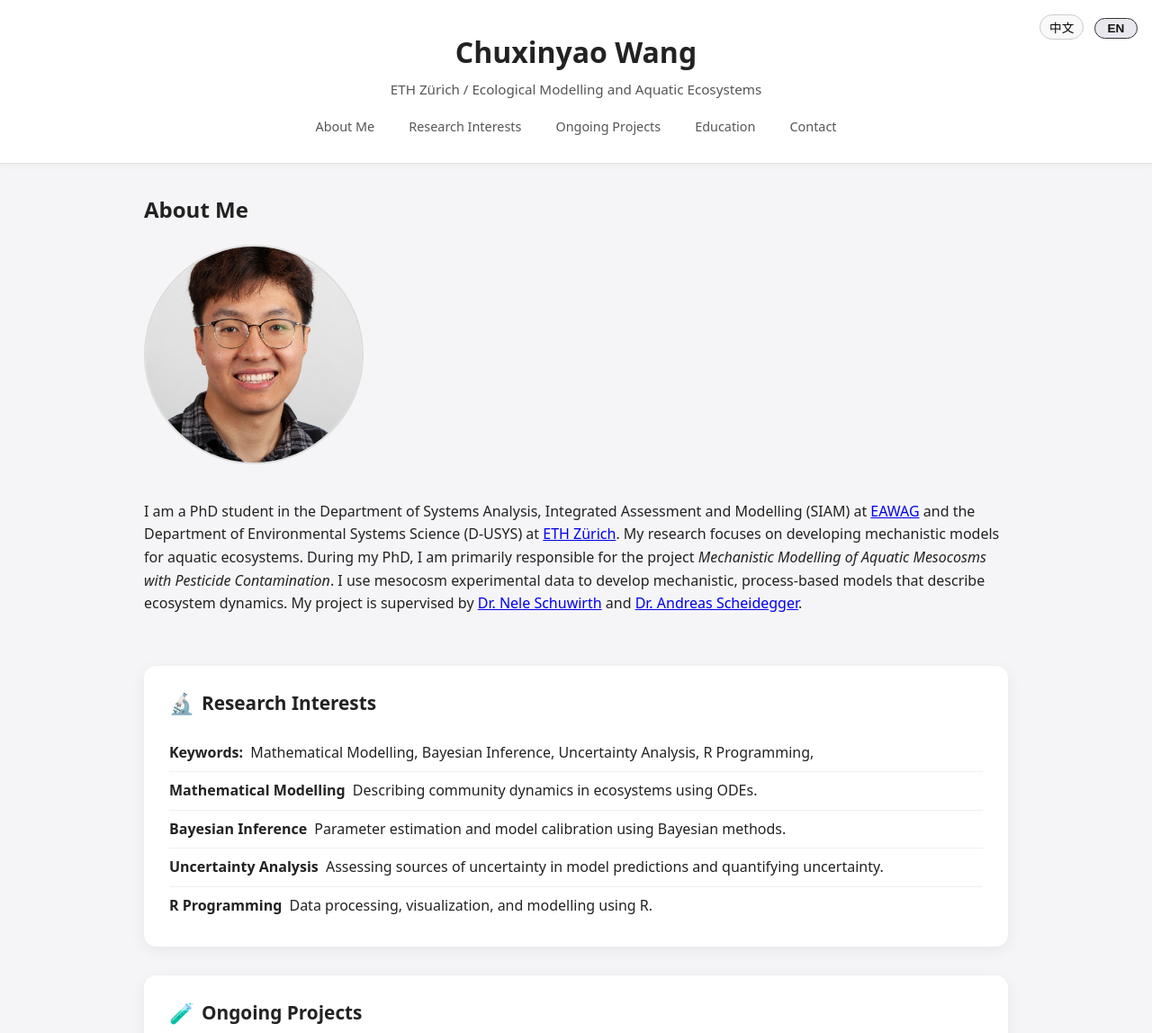
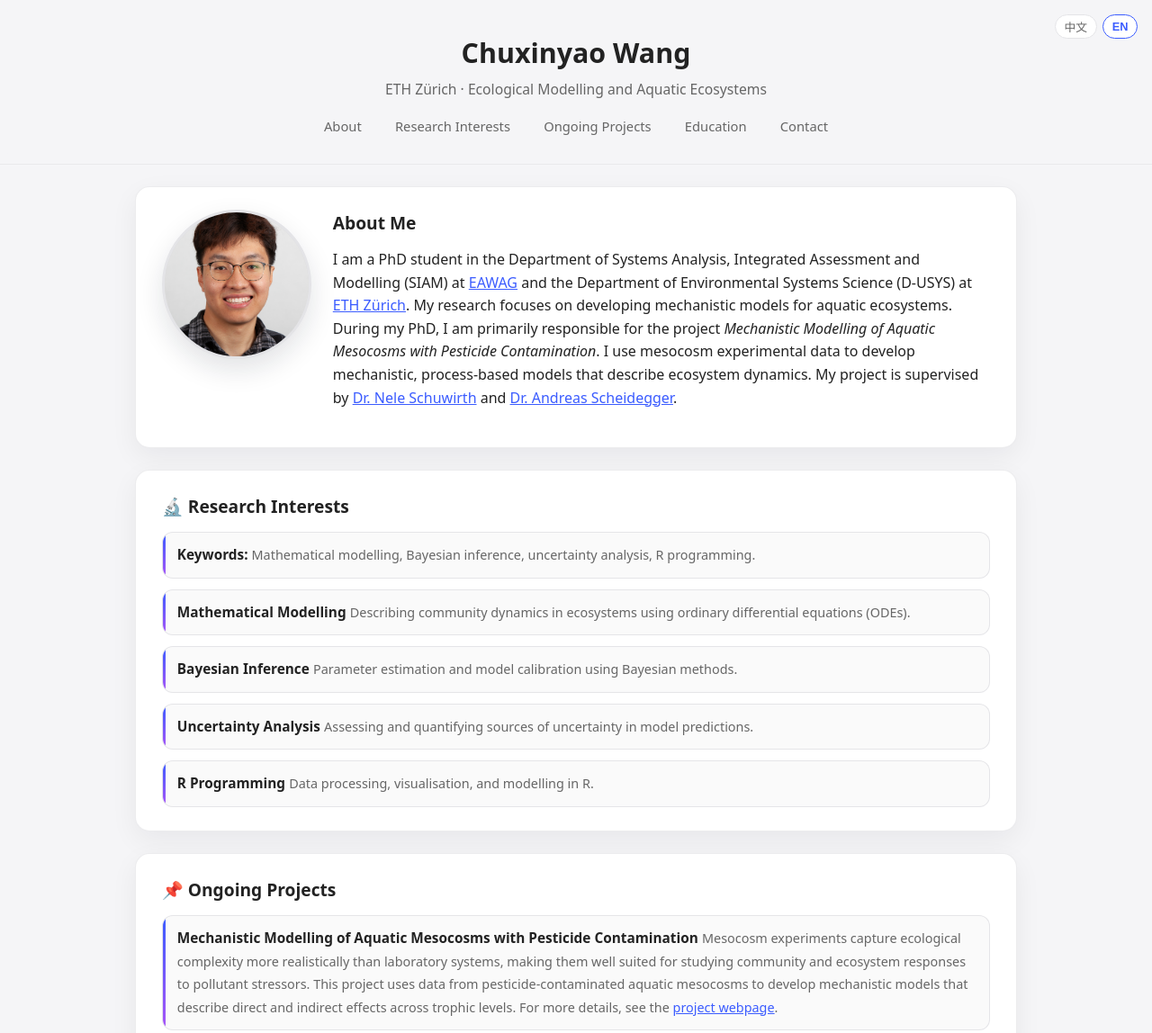
Before and after one commit to cw422/cw422.github.io, a plain HTML site: page index.html in a window 1280 px wide. Shown: the top 1148 px of the page at 90% size. Drawn offline with Linux system fonts and the light colour scheme.

Commit message:
Update webpage

```diff
--- a/index.html
+++ b/index.html
@@ -2,237 +2,292 @@
 <html lang="en">
 <head>
   <meta charset="UTF-8">
-  <title>我的个人主页 | My Personal Homepage</title>
+  <title>Chuxinyao Wang | Personal Homepage</title>
   <meta name="viewport" content="width=device-width, initial-scale=1">
+
   <style>
-    /* 基础排版与背景 */
+    :root {
+      --bg: #f5f5f7;
+      --card-bg: #ffffff;
+      --accent: #3b5cff;
+      --accent-soft: #e3e7ff;
+      --text-main: #222222;
+      --text-muted: #666666;
+      --border-soft: #e4e4e7;
+      --shadow-soft: 0 10px 30px rgba(15, 23, 42, 0.06);
+      --radius-lg: 16px;
+      --radius-md: 12px;
+    }
+
+    html {
+      scroll-behavior: smooth;
+    }
+
     body {
       font-family: system-ui, -apple-system, BlinkMacSystemFont, "Segoe UI", sans-serif;
       margin: 0;
       padding: 0;
       line-height: 1.6;
-      background: #f5f5f7;
-      color: #222;
+      background: var(--bg);
+      color: var(--text-main);
     }
 
-    /* 顶部区域 */
+    /* 顶部 Header */
     header {
       padding: 2rem 1rem 1.5rem;
       text-align: center;
-      border-bottom: 1px solid #e0e0e0;
-      position: relative;
-      background: #ffffff;
-      box-shadow: 0 2px 8px rgba(0, 0, 0, 0.04);
+      position: sticky;
+      top: 0;
+      z-index: 10;
+      background: rgba(245, 245, 247, 0.92);
+      backdrop-filter: blur(10px);
+      border-bottom: 1px solid rgba(228, 228, 231, 0.7);
     }
 
-    header h1 {
-      margin: 0 0 0.25rem;
-      font-size: 2rem;
+    .header-inner {
+      max-width: 980px;
+      margin: 0 auto;
     }
 
-    header p {
-      margin: 0 0 0.75rem;
-      font-size: 0.95rem;
-      color: #555;
+    h1 {
+      font-size: 1.9rem;
+      margin: 0.2rem 0;
     }
 
-    /* 顶部导航 */
+    .subtitle {
+      font-size: 0.98rem;
+      color: var(--text-muted);
+      margin: 0.1rem 0 0.4rem;
+    }
+
+    /* 导航 */
     nav {
       margin-top: 0.75rem;
       display: flex;
       justify-content: center;
       flex-wrap: wrap;
-      gap: 0.75rem;
+      gap: 0.5rem;
     }
 
     nav a {
+      margin: 0;
+      padding: 0.25rem 0.85rem;
       text-decoration: none;
-      font-size: 0.9rem;
-      padding: 0.25rem 0.75rem;
+      font-size: 0.92rem;
+      color: var(--text-muted);
       border-radius: 999px;
       border: 1px solid transparent;
-      color: #555;
-      transition: background 0.15s ease, color 0.15s ease, border-color 0.15s ease;
+      transition: background 0.2s ease, border-color 0.2s ease, color 0.2s ease, transform 0.1s ease;
     }
 
     nav a:hover {
-      background: #f0f0f5;
-      border-color: #d0d0e0;
-      color: #111;
+      background: var(--card-bg);
+      border-color: var(--accent-soft);
+      color: var(--accent);
+      transform: translateY(-1px);
     }
 
-    /* 页面主体与卡片布局 */
-    main {
-      max-width: 960px;
-      margin: 2rem auto 3rem;
-      padding: 0 1.5rem;
+    /* 语言切换按钮 */
+    .lang-switch {
+      position: absolute;
+      top: 1rem;
+      right: 1rem;
+      display: flex;
+      gap: 0.4rem;
     }
 
-    .section-wrapper {
-      margin-bottom: 2rem;
+    .lang-switch button {
+      padding: 0.2rem 0.6rem;
+      border-radius: 999px;
+      border: 1px solid var(--border-soft);
+      background: var(--card-bg);
+      cursor: pointer;
+      font-size: 0.8rem;
+      color: var(--text-muted);
+      transition: background 0.2s ease, border-color 0.2s ease, color 0.2s ease, transform 0.1s ease;
     }
 
-    .card {
-      background: #ffffff;
-      border-radius: 14px;
-      padding: 1.5rem 1.75rem;
-      box-shadow: 0 4px 18px rgba(0, 0, 0, 0.06);
+    .lang-switch button:hover {
+      background: var(--accent-soft);
+      border-color: var(--accent);
+      color: var(--accent);
+      transform: translateY(-1px);
     }
 
-    /* 每个 section 的标题 + 图标 */
-    .section-header {
+    .lang-switch button.active {
+      font-weight: 600;
+      border-color: var(--accent);
+      color: var(--accent);
+      background: #ffffff;
+    }
+
+    /* 整体布局 */
+    main {
+      max-width: 980px;
+      margin: 1.5rem auto 2.5rem;
+      padding: 0 1rem 0.5rem;
+    }
+
+    .section-card {
+      background: var(--card-bg);
+      border-radius: var(--radius-lg);
+      padding: 1.6rem 1.8rem;
+      box-shadow: var(--shadow-soft);
+      margin-bottom: 1.5rem;
+      border: 1px solid rgba(228, 228, 231, 0.7);
+    }
+
+    .section-card h2 {
+      margin-top: 0;
+      margin-bottom: 0.75rem;
+      font-size: 1.2rem;
       display: flex;
       align-items: center;
-      gap: 0.5rem;
-      margin-top: 0;
-      margin-bottom: 1rem;
+      gap: 0.4rem;
     }
 
-    .section-icon {
-      font-size: 1.4rem;
+    .section-subtitle {
+      font-size: 0.9rem;
+      color: var(--text-muted);
+      margin-top: -0.3rem;
+      margin-bottom: 0.8rem;
     }
 
-    .section-title {
-      font-size: 1.3rem;
-      margin: 0;
+    /* About 区域：头像 + 文本 */
+    .about-layout {
+      display: flex;
+      flex-wrap: wrap;
+      gap: 1.5rem;
+      align-items: flex-start;
     }
 
-    /* 列表与条目统一样式 */
+    .about-photo {
+      flex: 0 0 160px;
+      display: flex;
+      justify-content: center;
+    }
+
+    .about-photo img {
+      width: 160px;
+      height: 160px;
+      border-radius: 50%;
+      object-fit: cover;
+      border: 3px solid var(--border-soft);
+      box-shadow: 0 12px 30px rgba(15, 23, 42, 0.12);
+      background: #ddd;
+    }
+
+    .about-text {
+      flex: 1 1 260px;
+      min-width: 0;
+    }
+
+    .about-text p {
+      margin-top: 0.2rem;
+    }
+
+    /* 列表卡片样式（研究兴趣 / 教育 / 项目） */
     .item-list {
       list-style: none;
       padding: 0;
       margin: 0;
+      display: flex;
+      flex-direction: column;
+      gap: 0.75rem;
     }
 
-    .item-list li {
-      padding: 0.5rem 0;
-      border-bottom: 1px solid #f0f0f0;
+    .item-card {
+      padding: 0.75rem 1rem;
+      border-radius: var(--radius-md);
+      background: #fafafa;
+      border: 1px solid rgba(228, 228, 231, 0.9);
+      position: relative;
+      overflow: hidden;
     }
 
-    .item-list li:last-child {
-      border-bottom: none;
+    .item-card::before {
+      content: "";
+      position: absolute;
+      left: 0;
+      top: 0;
+      bottom: 0;
+      width: 3px;
+      background: linear-gradient(to bottom, var(--accent), #a855f7);
     }
 
-    .item-list strong {
-      display: inline-block;
-      font-weight: 600;
-      margin-right: 0.25rem;
+    .item-card strong {
+      font-size: 0.96rem;
     }
 
-    /* 教育经历采用稍微紧凑的风格 */
-    .edu-list li {
-      padding: 0.5rem 0;
+    .item-card span {
+      font-size: 0.9rem;
+      color: var(--text-muted);
     }
 
-    .edu-list strong {
-      display: block;
-      margin-bottom: 0.1rem;
+    .item-card .item-meta {
+      font-size: 0.85rem;
+      color: var(--text-muted);
+      margin-top: 0.15rem;
     }
 
     /* 联系方式 */
-    #contact a {
-      color: #3366cc;
-      text-decoration: none;
+    #contact p {
+      margin: 0.25rem 0;
+      font-size: 0.95rem;
     }
 
-    #contact a:hover {
+    a {
+      color: var(--accent);
+    }
+
+    a:hover {
       text-decoration: underline;
     }
 
-    /* 页脚 */
     footer {
       text-align: center;
-      padding: 1rem 0 1.5rem;
-      border-top: 1px solid #e0e0e0;
+      padding: 1.2rem 0 1.5rem;
       font-size: 0.85rem;
-      color: #777;
-      background: #ffffff;
+      color: var(--text-muted);
     }
 
-    /* 语言切换按钮区域 */
+    /* 响应式 */
+    @media (max-width: 720px) {
+      header {
+        padding-top: 2.5rem;
+      }
       .lang-switch {
-      position: absolute;
-      top: 1rem;
-      right: 1rem;
+        position: fixed;
+        top: 0.6rem;
+        right: 0.6rem;
+        z-index: 20;
+        background: rgba(245, 245, 247, 0.9);
+        padding: 0.2rem 0.4rem;
+        border-radius: 999px;
+        border: 1px solid rgba(228, 228, 231, 0.9);
       }
-
-    .lang-switch button {
-      margin-left: 0.5rem;
-      padding: 0.2rem 0.6rem;
-      border-radius: 999px;
-      border: 1px solid #ccc;
-      background: #f9f9f9;
-      cursor: pointer;
-      font-size: 0.85rem;
-      min-width: 48px;
-      transition: background 0.15s ease, border-color 0.15s ease, color 0.15s ease;
-    }
-
-    .lang-switch button.active {
-      font-weight: 600;
-      border-color: #333;
-      background: #e8e8ee;
-      color: #111;
-    }
-
-    /* 自适应小屏 */
-    @media (max-width: 600px) {
-      header {
-        padding-top: 1.5rem;
-      }
-      main {
-        padding: 0 1rem;
-      }
-      .card {
-        padding: 1.25rem 1.25rem;
-      }
-    }
-
-    .about-section {
-  margin-bottom: 2.5rem;
-}
-
-.about-container {
-  display: flex;
-  align-items: flex-start;
-  gap: 1.5rem;
-  flex-wrap: wrap;
-}
-
-.profile-photo {
-  width: 240px;
-  height: 240px;
-  border-radius: 70%;
-  object-fit: cover;
-  flex-shrink: 0;
-  border: 2px solid #ddd;
-}
-
-/* 小屏幕时让布局更舒服 */
-@media (max-width: 600px) {
-  .about-container {
+      .about-layout {
         flex-direction: column;
         align-items: center;
-    text-align: center;
+        text-align: left;
       }
-
-  .profile-photo {
-    width: 140px;
-    height: 140px;
+      .about-text {
+        width: 100%;
       }
     }
   </style>
 </head>
+
 <body>
   <header>
-    <!-- 语言切换按钮 -->
     <div class="lang-switch">
       <button id="btn-zh" onclick="setLanguage('zh')">中文</button>
       <button id="btn-en" onclick="setLanguage('en')">EN</button>
     </div>
 
+    <div class="header-inner">
       <h1 data-i18n="name"></h1>
-    <p data-i18n="subtitle"></p>
+      <p class="subtitle" data-i18n="subtitle"></p>
 
       <nav>
         <a href="#about" data-i18n="nav_about"></a>
@@ -241,98 +296,84 @@
         <a href="#education" data-i18n="nav_education"></a>
         <a href="#contact" data-i18n="nav_contact"></a>
       </nav>
+    </div>
   </header>
 
   <main>
     <!-- About -->
-    <section id="about" class="about-section">
+    <section id="about" class="section-card">
+      <div class="about-layout">
+        <div class="about-photo">
+          <!-- 头像文件的名字 -->
+          <img src="Chuxinyao Wang Hoch.jpg" alt="Portrait of Chuxinyao Wang">
+        </div>
+        <div class="about-text">
           <h2 data-i18n="about_title"></h2>
-  <div class="about-container">
-    <img src="Chuxinyao Wang Hoch.jpg" alt="Photo of Chuxinyao Wang" class="profile-photo">
           <p data-i18n="about_text"></p>
+        </div>
       </div>
     </section>
 
-
     <!-- Research interests -->
-    <section id="projects" class="section-wrapper">
-      <div class="card">
-        <div class="section-header">
-          <span class="section-icon">🔬</span>
-          <h2 class="section-title" data-i18n="projects_title"></h2>
-        </div>
+    <section id="projects" class="section-card">
+      <h2 data-i18n="projects_title"></h2>
       <ul class="item-list">
-          <li>
+        <li class="item-card">
           <strong data-i18n="project1_title"></strong>
           <span data-i18n="project1_desc"></span>
         </li>
-          <li>
+        <li class="item-card">
           <strong data-i18n="project2_title"></strong>
           <span data-i18n="project2_desc"></span>
         </li>
-          <li>
+        <li class="item-card">
           <strong data-i18n="project3_title"></strong>
           <span data-i18n="project3_desc"></span>
         </li>
-          <li>
+        <li class="item-card">
           <strong data-i18n="project4_title"></strong>
           <span data-i18n="project4_desc"></span>
         </li>
-          <li>
+        <li class="item-card">
           <strong data-i18n="project5_title"></strong>
           <span data-i18n="project5_desc"></span>
         </li>
       </ul>
-      </div>
     </section>
 
     <!-- Ongoing projects -->
-    <section id="ongoingprojects" class="section-wrapper">
-      <div class="card">
-        <div class="section-header">
-          <span class="section-icon">🧪</span>
-          <h2 class="section-title" data-i18n="oprojects_title"></h2>
-        </div>
+    <section id="ongoingprojects" class="section-card">
+      <h2 data-i18n="oprojects_title"></h2>
       <ul class="item-list">
-          <li>
+        <li class="item-card">
           <strong data-i18n="oproject1_title"></strong>
           <span data-i18n="oproject1_desc"></span>
         </li>
       </ul>
-      </div>
     </section>
 
     <!-- Education -->
-    <section id="education" class="section-wrapper">
-      <div class="card">
-        <div class="section-header">
-          <span class="section-icon">🎓</span>
-          <h2 class="section-title" data-i18n="edu_title"></h2>
-        </div>
-        <ul class="item-list edu-list">
-          <li>
+    <section id="education" class="section-card">
+      <h2 data-i18n="edu_title"></h2>
+      <ul class="item-list">
+        <li class="item-card">
           <strong data-i18n="edu_phd_title"></strong>
-            <span data-i18n="edu_phd_desc"></span>
+          <div class="item-meta" data-i18n="edu_phd_desc"></div>
         </li>
-          <li>
+        <li class="item-card">
           <strong data-i18n="edu_master_title"></strong>
-            <span data-i18n="edu_master_desc"></span>
+          <div class="item-meta" data-i18n="edu_master_desc"></div>
         </li>
-          <li>
+        <li class="item-card">
           <strong data-i18n="edu_bachelor_title"></strong>
-            <span data-i18n="edu_bachelor_desc"></span>
+          <div class="item-meta" data-i18n="edu_bachelor_desc"></div>
         </li>
       </ul>
-      </div>
     </section>
 
     <!-- Contact -->
-    <section id="contact" class="section-wrapper">
-      <div class="card">
-        <div class="section-header">
-          <span class="section-icon">✉️</span>
-          <h2 class="section-title" data-i18n="contact_title"></h2>
-        </div>
+    <section id="contact" class="section-card">
+      <h2 data-i18n="contact_title"></h2>
       <p>
         <span data-i18n="contact_email_label"></span>
         <a href="mailto:chuxinyao.wang@eawag.ch">chuxinyao.wang@eawag.ch</a>
@@ -341,7 +382,6 @@
         <span data-i18n="contact_other_label"></span>
         <a href="https://github.com/cw422/Rodeo_simplified_model" target="_blank">GitHub</a>
       </p>
-      </div>
     </section>
   </main>
 
@@ -350,12 +390,11 @@
   </footer>
 
   <script>
-    // 所有文本的中英文映射
     const translations = {
       zh: {
         name: "王矗鑫垚",
         subtitle: "苏黎世联邦理工学院 / 生态建模与水生态系统",
-        nav_about: "关于我",
+        nav_about: "简介",
         nav_projects: "研究兴趣",
         nav_ongoingprojects: "正在进行的项目",
         nav_education: "教育经历",
@@ -363,47 +402,48 @@
 
         about_title: "关于我",
         about_text: "我是<a href='https://www.eawag.ch' target='_blank'>EAWAG</a> 系统分析、综合评估与建模（SIAM）系和 \
-        <a href='https://ethz.ch' target='_blank'>ETH Zürich</a> 环境系统科学系（D-USYS）的博士生。我的研究重点是开发水生生态系统的机制模型。\
-        在我的博士学习期间，我主要负责项目：农药污染水生中宇宙的机制建模。我将利用中宇宙实验数据开发基于机制的过程模型。\
-        我的项目由 <a href='https://www.eawag.ch/en/about-us/portrait/organisation/staff/profile/nele-schuwirth/show/' target='_blank'>Nele Schuwirth 博士</a> 和 \
-        <a href='https://www.eawag.ch/en/about-us/portrait/organisation/staff/profile/andreas-scheidegger/show/' target='_blank'>Andreas Scheidegger 博士</a> 指导。",
+        <a href='https://ethz.ch' target='_blank'>ETH Zürich</a> 环境系统科学系（D-USYS）的博士生。我的研究重点是开发水生生态系统的机制模型。 \
+        在博士阶段，我主要负责“农药污染水生中宇宙的机制建模”项目，利用中宇宙实验数据构建基于机制的过程模型，以刻画生态系统的动态。 \
+        我的项目由<a href='https://www.eawag.ch/en/about-us/portrait/organisation/staff/profile/nele-schuwirth/show/' target='_blank'>Nele Schuwirth 博士</a> \
+        和<a href='https://www.eawag.ch/en/about-us/portrait/organisation/staff/profile/andreas-scheidegger/show/' target='_blank'>Andreas Scheidegger 博士</a>指导。",
 
-        projects_title: "研究兴趣",
+        projects_title: "🔬 研究兴趣",
         project1_title: "关键词：",
-        project1_desc: "数学模型，贝叶斯推断，不确定性分析，R语言编程，",
-        project2_title: "数学模型 ",
-        project2_desc: "用 ODEs 描述生态系统中群落的动态变化。",
-        project3_title: "贝叶斯推断 ",
-        project3_desc: "用贝叶斯方法进行参数估计和模型校准。",
-        project4_title: "不确定性分析 ",
-        project4_desc: "评估模型预测中的不确定性来源并量化不确定性。",
-        project5_title: "R 语言编程 ",
-        project5_desc: "使用 R 语言进行数据处理、可视化和建模。",
+        project1_desc: "数学模型，贝叶斯推断，不确定性分析，R 语言编程。",
+        project2_title: "数学模型",
+        project2_desc: "使用常微分方程（ODEs）描述生态系统中群落的动态变化。",
+        project3_title: "贝叶斯推断",
+        project3_desc: "利用贝叶斯方法进行参数估计与模型校准。",
+        project4_title: "不确定性分析",
+        project4_desc: "评估模型预测中的不确定性来源，并对不确定性进行量化。",
+        project5_title: "R 语言编程",
+        project5_desc: "使用 R 进行数据处理、可视化与建模。",
 
-        oprojects_title: "正在进行的项目",
+        oprojects_title: "📌 正在进行的项目",
         oproject1_title: "农药污染水生中宇宙的机制建模",
-        oproject1_desc: "中观实验（Mesocosm）能更真实地还原生态系统的复杂程度，因此适合用于研究群落或生态系统在污染物压力下的动态变化，\
-以更好地理解污染对不同生物造成的直接和间接影响。详细请看 \
+        oproject1_desc: "中观实验（mesocosm）能够更真实地还原生态系统的复杂程度，因此非常适合研究群落或生态系统在污染压力下的动态响应。 \
+        该项目利用含农药污染的水生中宇宙实验数据，构建机制模型以更好理解污染物对不同营养级（包括直接与间接效应）的影响。详细信息请参见 \
         <a href='https://www.eawag.ch/en/department/siam/projects/mechanistic-modelling-of-aquatic-mesocosms/' target='_blank'>项目网页</a>。",
 
-        edu_title: "教育经历",
+        edu_title: "🎓 教育经历",
         edu_phd_title: "博士（PhD），苏黎世联邦理工学院（ETH Zürich）",
         edu_phd_desc: "环境系统科学（D-USYS），2024 – 至今。",
         edu_master_title: "硕士（MSc），伦敦帝国理工学院（Imperial College London）",
         edu_master_desc: "生态进化的计算方法，2022 – 2023。",
-        edu_bachelor_title: "学士（BSc） 2+2，宁波诺丁汉大学 & 英国诺丁汉大学（University of Nottingham）",
+        edu_bachelor_title: "学士（BSc）2+2，宁波诺丁汉大学 & 英国诺丁汉大学（University of Nottingham）",
         edu_bachelor_desc: "环境科学，2018 – 2022。",
 
-        contact_title: "联系我",
+        contact_title: "✉️ 联系我",
         contact_email_label: "邮箱：",
         contact_other_label: "其他：",
 
         footer_text: "© 2025 Chuxinyao Wang"
       },
+
       en: {
         name: "Chuxinyao Wang",
-        subtitle: "ETH Zürich / Ecological Modelling and Aquatic Ecosystems",
-        nav_about: "About Me",
+        subtitle: "ETH Zürich · Ecological Modelling and Aquatic Ecosystems",
+        nav_about: "About",
         nav_projects: "Research Interests",
         nav_ongoingprojects: "Ongoing Projects",
         nav_education: "Education",
@@ -419,26 +459,26 @@
         <a href='https://www.eawag.ch/en/about-us/portrait/organisation/staff/profile/nele-schuwirth/show/' target='_blank'>Dr. Nele Schuwirth</a> and \
         <a href='https://www.eawag.ch/en/about-us/portrait/organisation/staff/profile/andreas-scheidegger/show/' target='_blank'>Dr. Andreas Scheidegger</a>.",
 
-        projects_title: "Research Interests",
+        projects_title: "🔬 Research Interests",
         project1_title: "Keywords: ",
-        project1_desc: "Mathematical Modelling, Bayesian Inference, Uncertainty Analysis, R Programming, ",
-        project2_title: "Mathematical Modelling ",
-        project2_desc: "Describing community dynamics in ecosystems using ODEs.",
-        project3_title: "Bayesian Inference ",
+        project1_desc: "Mathematical modelling, Bayesian inference, uncertainty analysis, R programming.",
+        project2_title: "Mathematical Modelling",
+        project2_desc: "Describing community dynamics in ecosystems using ordinary differential equations (ODEs).",
+        project3_title: "Bayesian Inference",
         project3_desc: "Parameter estimation and model calibration using Bayesian methods.",
-        project4_title: "Uncertainty Analysis ",
-        project4_desc: "Assessing sources of uncertainty in model predictions and quantifying uncertainty.",
-        project5_title: "R Programming ",
-        project5_desc: "Data processing, visualization, and modelling using R.",
+        project4_title: "Uncertainty Analysis",
+        project4_desc: "Assessing and quantifying sources of uncertainty in model predictions.",
+        project5_title: "R Programming",
+        project5_desc: "Data processing, visualisation, and modelling in R.",
 
-        oprojects_title: "Ongoing Projects",
+        oprojects_title: "📌 Ongoing Projects",
         oproject1_title: "Mechanistic Modelling of Aquatic Mesocosms with Pesticide Contamination",
-        oproject1_desc: "Mesocosm experiments capture ecological complexity more realistically than laboratory approaches, \
-making them well suited for studying how communities or ecosystems respond dynamically to pollutant stressors. \
-They allow researchers to investigate both direct and indirect effects across multiple trophic levels. \
+        oproject1_desc: "Mesocosm experiments capture ecological complexity more realistically than laboratory systems, \
+        making them well suited for studying community and ecosystem responses to pollutant stressors. \
+        This project uses data from pesticide-contaminated aquatic mesocosms to develop mechanistic models that describe direct and indirect effects across trophic levels. \
         For more details, see the <a href='https://www.eawag.ch/en/department/siam/projects/mechanistic-modelling-of-aquatic-mesocosms/' target='_blank'>project webpage</a>.",
 
-        edu_title: "Education",
+        edu_title: "🎓 Education",
         edu_phd_title: "PhD, ETH Zürich",
         edu_phd_desc: "Environmental Systems Science (D-USYS), 2024 – Present.",
         edu_master_title: "MSc, Imperial College London",
@@ -446,7 +486,7 @@ For more details, see the <a href='https://www.eawag.ch/en/department/siam/proje
         edu_bachelor_title: "BSc 2+2, University of Nottingham Ningbo China & University of Nottingham (UK)",
         edu_bachelor_desc: "Environmental Science, 2018 – 2022.",
 
-        contact_title: "Contact",
+        contact_title: "✉️ Contact",
         contact_email_label: "Email: ",
         contact_other_label: "Others: ",
 
@@ -454,28 +494,24 @@ For more details, see the <a href='https://www.eawag.ch/en/department/siam/proje
       }
     };
 
-    // 设置语言的函数
     function setLanguage(lang) {
       const dict = translations[lang];
       if (!dict) return;
 
-      // 改 html 标签上的 lang 属性，利于搜索引擎和可访问性
-      document.documentElement.lang = lang === "zh" ? "zh-CN" : "en";
+      document.documentElement.lang = (lang === "zh") ? "zh-CN" : "en";
 
-      // 找到所有带 data-i18n 属性的元素，替换文本（支持 HTML）
       document.querySelectorAll("[data-i18n]").forEach(el => {
         const key = el.getAttribute("data-i18n");
         if (dict[key]) {
-          el.innerHTML = dict[key];
+          el.innerHTML = dict[key]; // 支持 HTML
         }
       });
 
-      // 按钮高亮状态
       document.getElementById("btn-zh").classList.toggle("active", lang === "zh");
       document.getElementById("btn-en").classList.toggle("active", lang === "en");
     }
 
-    // 默认加载英文
+    // 默认英文
     setLanguage("en");
   </script>
 </body>
```
Lines whose indentation alone changed are shown as unchanged.
